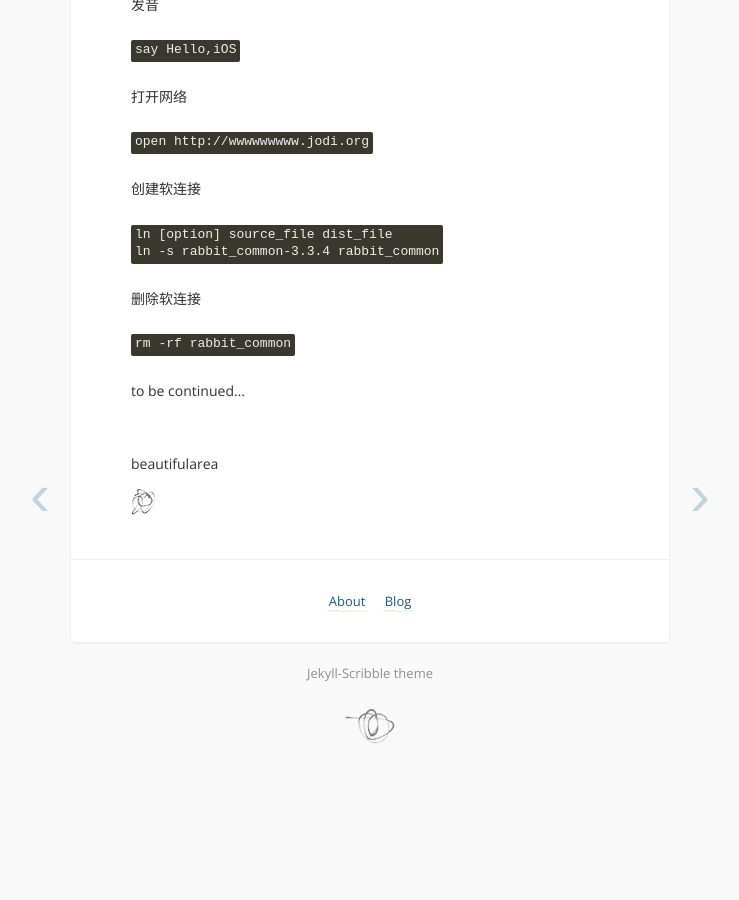
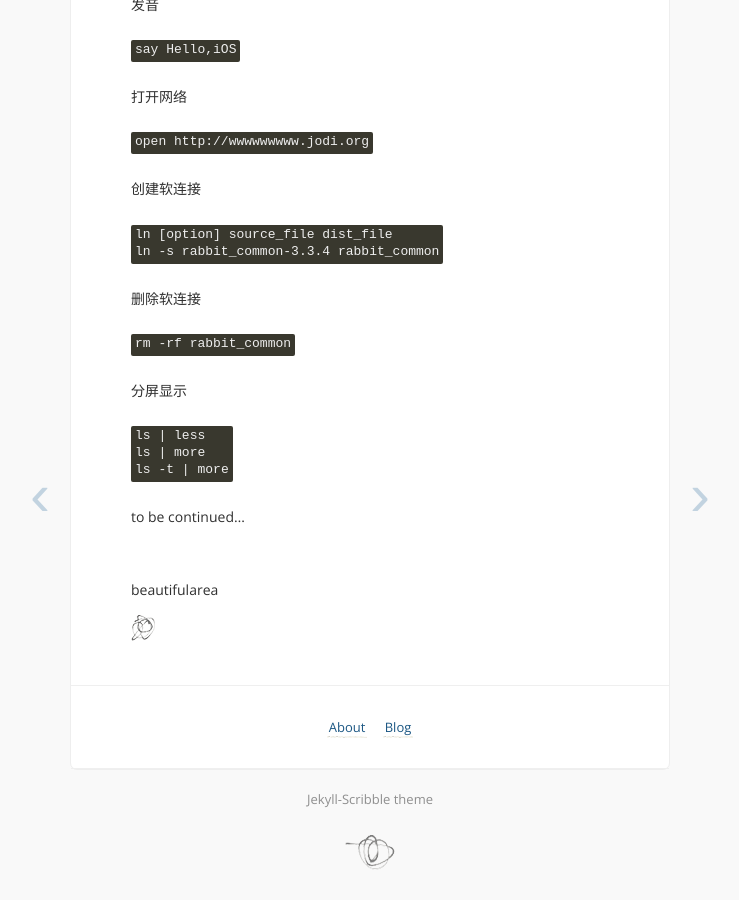
Before and after one commit to beautifularea/beautifularea.github.io, a Jekyll site: the page built from _posts/2014-7-30-shellcommand.md, in a window 1280 px wide and 900 px high, scrolled down 1355 px. Shown: the whole window, without its empty margins (270-1009 px from the left). Built offline with Jekyll 4.4.1, drawn with Linux system fonts in a browser that asks for light colours; Markdown is read by kramdown in place of the engine named in the settings; comment, search, counter and statistics services are not loaded; before the commit the page ends 2129 px from its top, so only the background shows below that.

Commit message:
修改shell command

```diff
--- a/_posts/2014-7-30-shellcommand.md
+++ b/_posts/2014-7-30-shellcommand.md
@@ -82,5 +82,11 @@ ln -s rabbit_common-3.3.4 rabbit_common
 rm -rf rabbit_common
 {% endhighlight %}
 
+分屏显示
+{% highlight Objective-C %}
+ls | less
+ls | more
+ls -t | more
+{% endhighlight %}
 
 to be continued...
```
